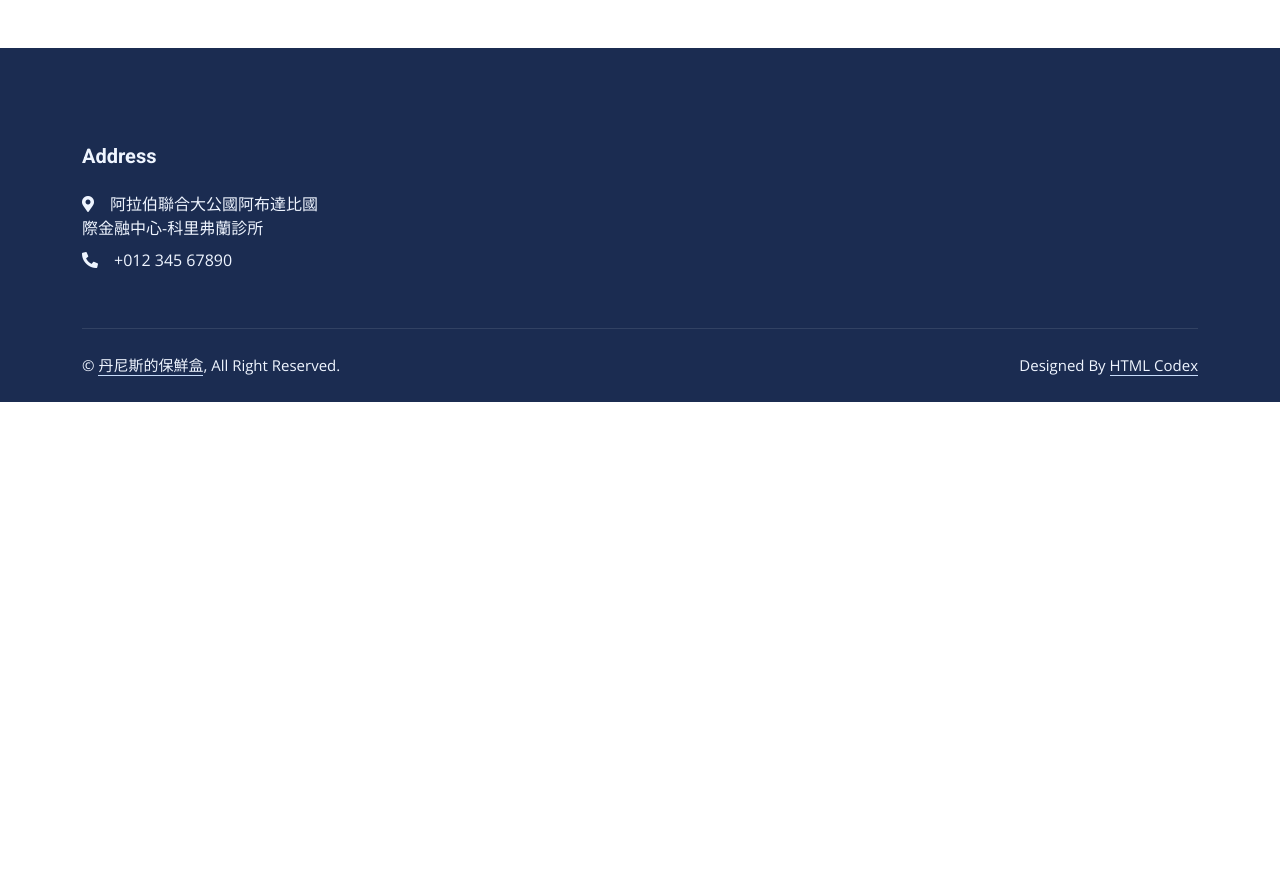
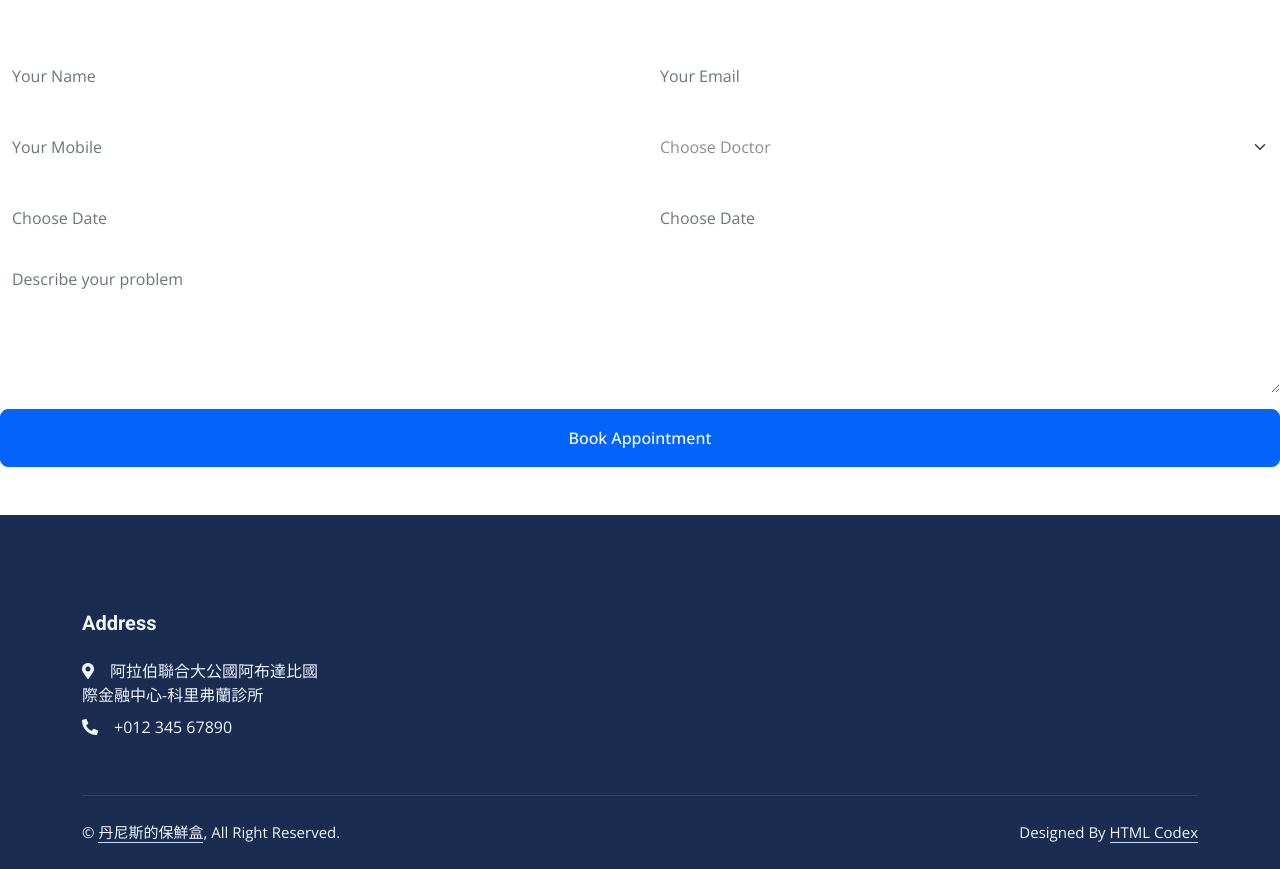
Before and after one commit to dennis-black/database_project, a PHP site: page /login.php in a window 1280 px wide. Shown: the part 128-997 px from the top of the page. Before the commit the page ends 530 px from the top, so only its background shows below. Run offline with PHP 8.4, Linux system fonts and the light colour scheme; some libraries are stand-ins or nearby versions.

```diff
--- a/login.php
+++ b/login.php
@@ -91,6 +91,48 @@
     </div>
     <!-- Header End -->
 
+    <form>
+                            <div class="row g-3">
+                                <div class="col-12 col-sm-6">
+                                    <input type="text" class="form-control border-0" placeholder="Your Name" style="height: 55px;">
+                                </div>
+                                <div class="col-12 col-sm-6">
+                                    <input type="email" class="form-control border-0" placeholder="Your Email" style="height: 55px;">
+                                </div>
+                                <div class="col-12 col-sm-6">
+                                    <input type="text" class="form-control border-0" placeholder="Your Mobile" style="height: 55px;">
+                                </div>
+                                <div class="col-12 col-sm-6">
+                                    <select class="form-select border-0" style="height: 55px;">
+                                        <option selected>Choose Doctor</option>
+                                        <option value="1">Doctor 1</option>
+                                        <option value="2">Doctor 2</option>
+                                        <option value="3">Doctor 3</option>
+                                    </select>
+                                </div>
+                                <div class="col-12 col-sm-6">
+                                    <div class="date" id="date" data-target-input="nearest">
+                                        <input type="text"
+                                            class="form-control border-0 datetimepicker-input"
+                                            placeholder="Choose Date" data-target="#date" data-toggle="datetimepicker" style="height: 55px;">
+                                    </div>
+                                </div>
+                                <div class="col-12 col-sm-6">
+                                    <div class="time" id="time" data-target-input="nearest">
+                                        <input type="text"
+                                            class="form-control border-0 datetimepicker-input"
+                                            placeholder="Choose Date" data-target="#time" data-toggle="datetimepicker" style="height: 55px;">
+                                    </div>
+                                </div>
+                                <div class="col-12">
+                                    <textarea class="form-control border-0" rows="5" placeholder="Describe your problem"></textarea>
+                                </div>
+                                <div class="col-12">
+                                    <button class="btn btn-primary w-100 py-3" type="submit">Book Appointment</button>
+                                </div>
+                            </div>
+                        </form>
+
 
 
 
```
